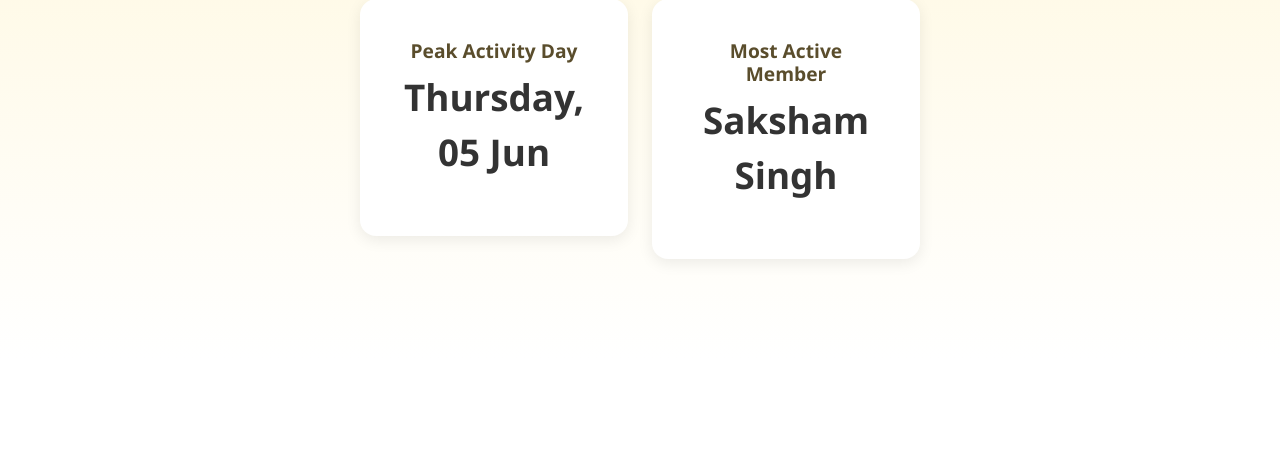
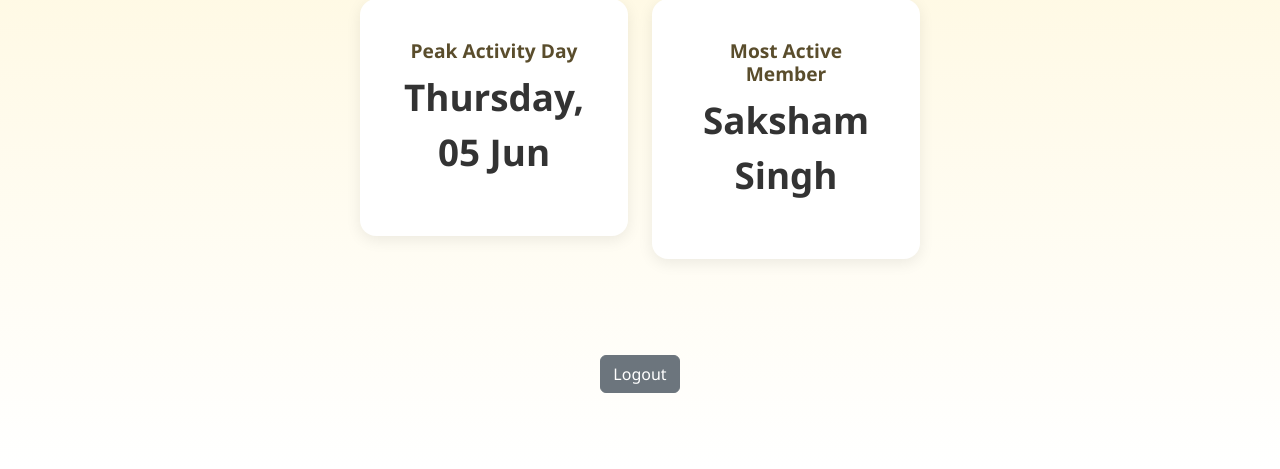
Before and after one commit to SincereSaksham/PulseCheck-MVP, a Flask app: page /team-summary in a window 1280 px wide. Shown: the part 453-922 px from the top of the page. Before the commit the page ends 719 px from the top, so only its background shows below. Run offline with Flask 3, Linux system fonts and the light colour scheme; a user stored in the database is signed in.

Commit message:
team_summary.html

```diff
--- a/PulseCheck/templates/team_summary.html
+++ b/PulseCheck/templates/team_summary.html
@@ -104,4 +104,9 @@
   </div>
 </div>
 
+<div class="d-flex justify-content-center mt-5 mb-4">
+  <a href="{{ url_for('logout') }}" class="btn btn-secondary">Logout</a>
+</div>
+
+
 {% endblock %}
```
